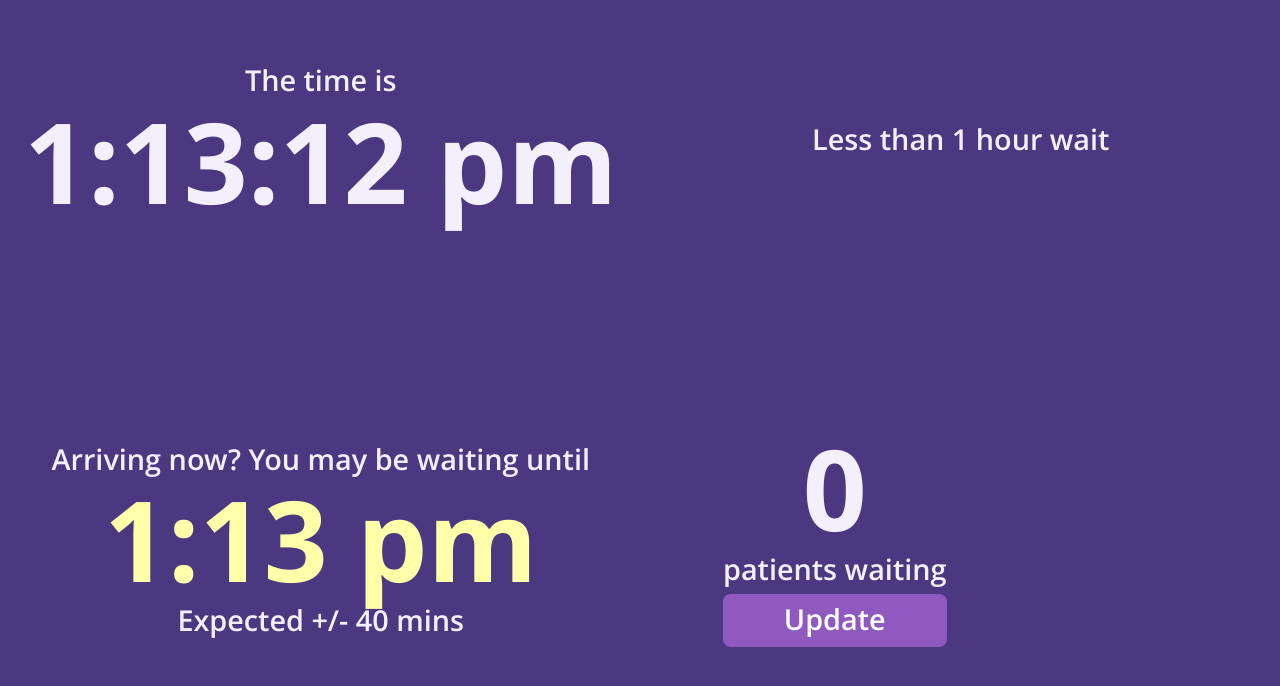
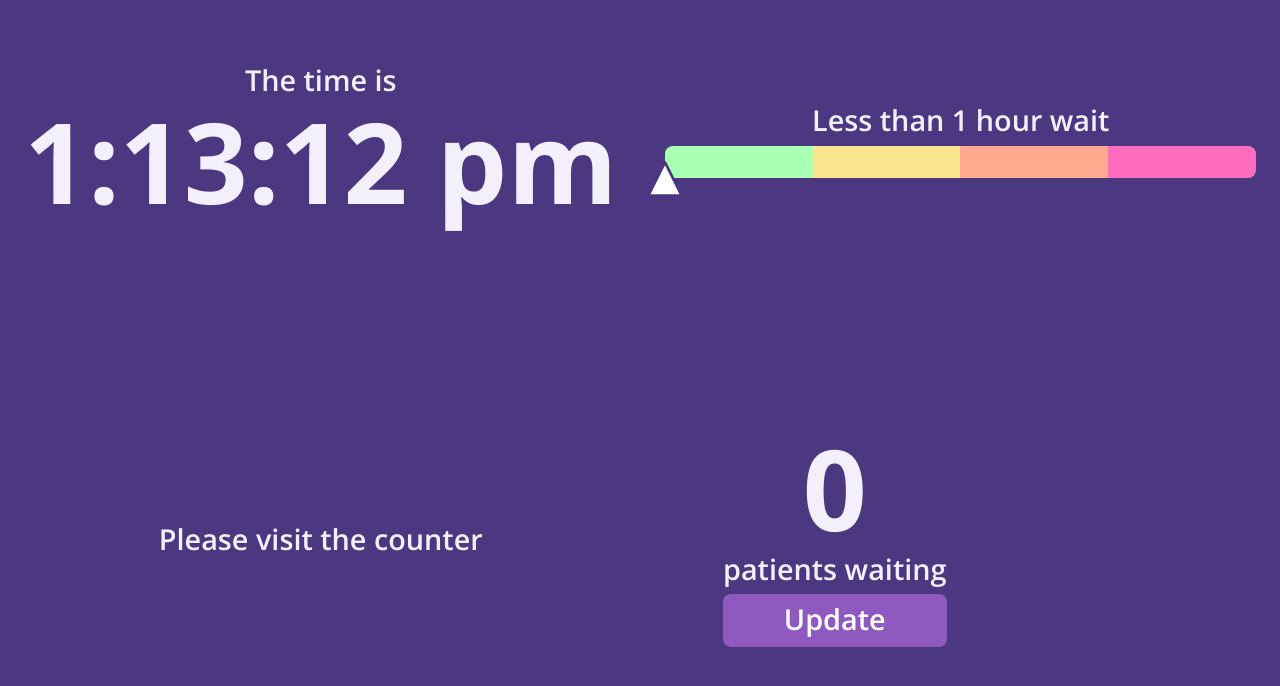
Before and after one commit to seanockert/patient-wait-dashboard, a plain HTML site: page index.html in a window 1280 px wide. Drawn offline with Linux system fonts and the light colour scheme.

Commit message:
Add busy meter

```diff
--- a/assets/script.js
+++ b/assets/script.js
@@ -4,20 +4,21 @@ const serverUrl = 'ws://192.168.1.2:8090'
 
 function Dashboard(props) {
   return {
+    busyLevel: 5,
     currentTime: 0,
     hoursMax: 8,
+    levels: [
+      { id: 0, label: 'critical', delay: 40 },
+      { id: 1, label: 'high', delay: 30 },
+      { id: 2, label: 'medium', delay: 20 },
+      { id: 3, label: 'low', delay: 10 }
+    ],
     patients: [],
     showAdmin: false,
     socket: null,
     storageKey: 'ed_dashboard',
     waitTime: 0,
     waitTimeAccuracy: 40,
-    levels: [
-      { id: 0, label: 'critical', delay: 40 },
-      { id: 1, label: 'high', delay: 30 },
-      { id: 2, label: 'medium', delay: 20 },
-      { id: 3, label: 'low', delay: 10 }
-    ],
     mounted() {
       this.initDashboard()
       this.initWebsocket()
@@ -85,10 +86,10 @@ function Dashboard(props) {
 
       return new Intl.DateTimeFormat('en-AU', format).format(date)
     },
-    getWaitTime(time1, time2, hours = false) {
+    getWaitTime(time1, time2, inHours = false) {
       const timeDifference = Math.abs(time1 - time2)
 
-      if (hours) {
+      if (inHours) {
         // Round to closest hour up to hoursMax
         const hoursDifference = Math.round(timeDifference / (1000 * 60 * 60))
         return hoursDifference > this.hoursMax
@@ -139,11 +140,14 @@ function Dashboard(props) {
         return acc
       }, 0)
 
+      const busyLevel = (totalWaitTime / 60 / this.hoursMax) * 100
+      this.busyLevel = busyLevel > 100 ? 100 : busyLevel
+
       this.waitTime = currentTime.setMinutes(
         currentTime.getMinutes() + totalWaitTime
       )
     },
-    patientsByLevel(level) {
+    getPatientsByLevel(level) {
       return this.patients.filter((patient) => patient.level === level).length
     },
     handleStorageChange(event) {
--- a/assets/styles.css
+++ b/assets/styles.css
@@ -184,12 +184,6 @@ button:disabled {
     '. .';
 }
 
-.wrapper-admin {
-  align-items: center;
-  display: flex;
-  justify-content: center;
-}
-
 .wrapper > * {
   align-items: center;
   display: flex;
@@ -231,6 +225,7 @@ button:disabled {
   border-radius: var(--border-radius);
   color: var(--color-primary-0);
   left: 50%;
+  min-width: 90%;
   padding: var(--size-2x);
   position: absolute;
   top: 50%;
@@ -251,6 +246,40 @@ button:disabled {
   height: 3rem;
 }
 
+.meter-wrapper {
+  --x: 5%;
+  position: relative;
+  width: 100%;
+}
+
+.meter {
+  background: linear-gradient(
+    90deg,
+    var(--color-level-low) 0%,
+    var(--color-level-low) 25%,
+    var(--color-level-medium) 25%,
+    var(--color-level-medium) 50%,
+    var(--color-level-high) 50%,
+    var(--color-level-high) 75%,
+    var(--color-level-critical) 75%
+  );
+  border-radius: var(--border-radius);
+  height: 2rem;
+}
+
+.meter-marker {
+  left: var(--x);
+  position: absolute;
+  top: 0.5rem;
+  transform: translateX(-50%);
+}
+
+.meter-marker polygon {
+  fill: #fff;
+  stroke: var(--color-primary-0);
+  stroke-width: 16;
+}
+
 @media (max-width: 40rem) {
   .wrapper {
     display: block;
--- a/index.html
+++ b/index.html
@@ -25,10 +25,26 @@
             wait
           </div>
         </template>
+
+        <div class="meter-wrapper" :style="{ '--x': busyLevel + '%' }">
+          <div class="meter"></div>
+          <svg
+            class="meter-marker"
+            width="50"
+            height="50"
+            viewBox="-50 -50 300 300"
+          >
+            <polygon
+              stroke-linejoin="round"
+              stroke-linecap="round"
+              points="100,0 0,200 200,200"
+            />
+          </svg>
+        </div>
       </div>
 
       <div class="wait-time stack-half">
-        <div v-if="getWaitTime(waitTime, currentTime, hours) === 0">
+        <div v-if="getWaitTime(waitTime, currentTime, true) === 0">
           Please visit the counter
         </div>
         <template v-else>
@@ -77,13 +93,13 @@
             <button
               @click="updatePatient(level.id, true)"
               class="button"
-              :disabled="patientsByLevel(level.id) === 0"
+              :disabled="getPatientsByLevel(level.id) === 0"
             >
               <svg height="24" viewBox="0 0 24 24" class="icon">
                 <path d="M19.5 12h-15" />
               </svg>
             </button>
-            {{ level.label }} ({{ patientsByLevel(level.id) }})
+            {{ level.label }} ({{ getPatientsByLevel(level.id) }})
             <button @click="updatePatient(level.id)" class="button">
               <svg height="24" viewBox="0 0 24 24" class="icon">
                 <path d="M12 6v12m6-6H6" />
```
Also changed, not shown: admin.html (+4 -2 lines).
